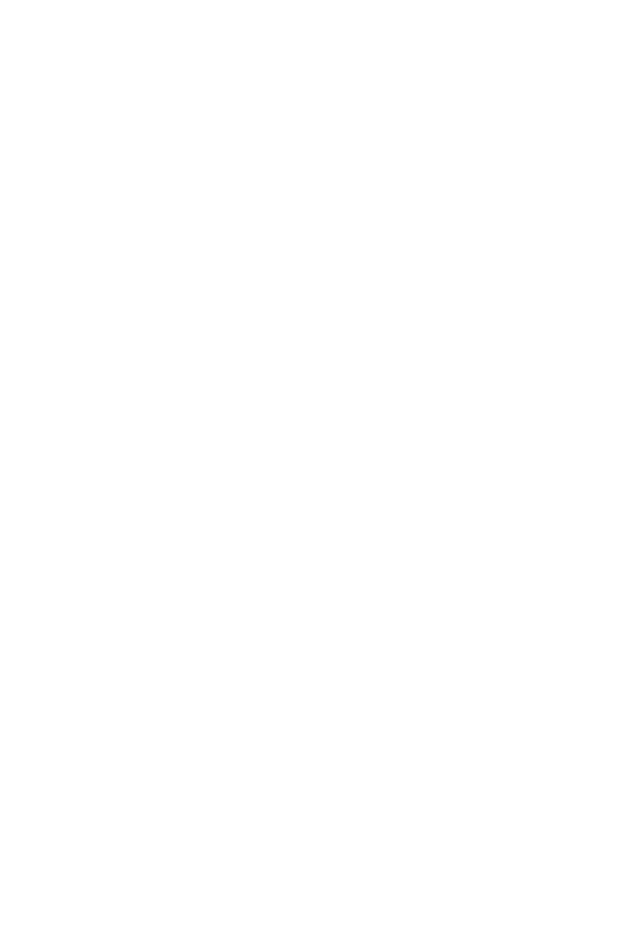
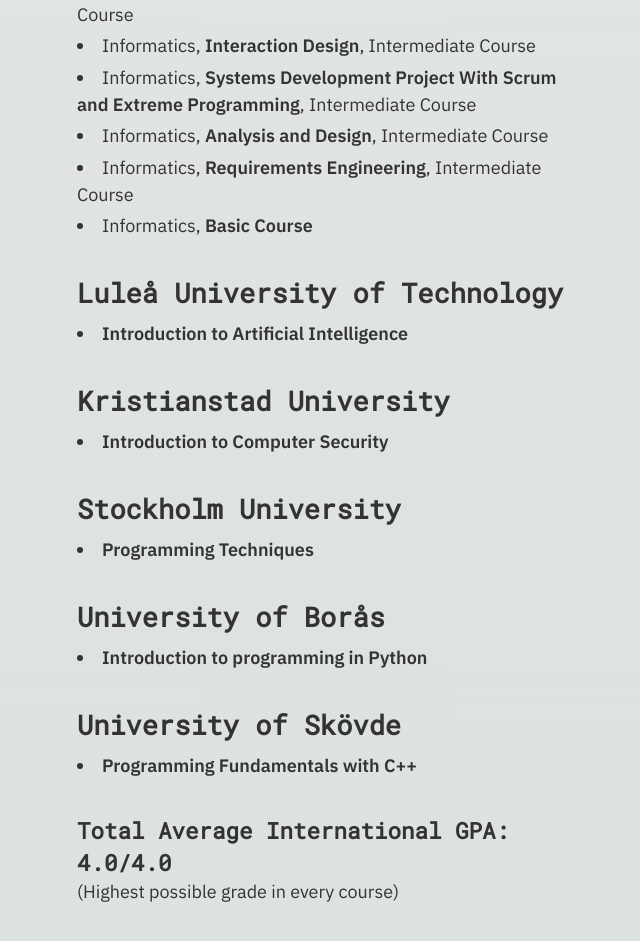
Before and after one commit to TheoSoh/portfolio-theo, a React (Vite) app: page / in a window 1280 px wide. Shown: the part 3323-4264 px from the top of the page, without its empty margins (563-1203 px from the left). Before the commit the page ends 2779 px from the top, so only its background shows below. Built offline with nearby package versions, Linux system fonts and the light colour scheme.

Commit message:
created education section
also created university component for reuseable purposes.

```diff
--- a/src/App.jsx
+++ b/src/App.jsx
@@ -2,6 +2,7 @@
 import Hero from './sections/Hero.jsx'
 import About from './sections/About.jsx'
 import Projects from './sections/Projects.jsx'
+import Education from './sections/Education.jsx';
 
 function App() {
 
@@ -16,6 +17,7 @@
           <div className='flex flex-col w-full relative gap-16 md:gap-20 lg:gap-28'>
             <About />
             <Projects />
+            <Education />
           </div>
         </div>
       </div>
--- /dev/null
+++ b/src/components/University.jsx
@@ -0,0 +1,20 @@
+import React from 'react'
+
+ const University = ({universityTitle, courses}) => {
+  return (
+    <div className='flex flex-col gap-2'>
+            <h2 className='font-mono font-bold text-2xl'>{universityTitle}</h2>
+            <ul className='flex flex-col list-disc list-inside gap-1'>
+                {courses && (
+                  <>
+                    {courses.map((course, index) => (
+                      <li key={index} dangerouslySetInnerHTML={{ __html: course }} />
+                    ))}
+                  </>
+                )}
+            </ul>
+        </div>
+  )
+}
+
+export default University
--- a/src/sections/Education.jsx
+++ b/src/sections/Education.jsx
@@ -0,0 +1,71 @@
+import React from 'react'
+import University from '../components/University'
+
+const Education = () => {
+  const oerebroUniversityCourses = [
+    "Informatics, <b>Advanced course</b> (ongoing...)",
+    "<b>Coping with Conflicts</b>",
+    "Informatics, <b>.NET Web Applications</b>, Intermediate Course",
+    "Informatics, <b>Database Management</b>, Intermediate Course",
+    "Informatics, <b>Object Oriented Programming with C#</b>, Intermediate Course",
+    "Informatics, <b>Web Client Programming</b>, Intermediate Course",
+    "Informatics, <b>Interaction Design</b>, Intermediate Course",
+    "Informatics, <b>Systems Development Project With Scrum and Extreme Programming</b>, Intermediate Course",
+    "Informatics, <b>Analysis and Design</b>, Intermediate Course",
+    "Informatics, <b>Requirements Engineering</b>, Intermediate Course",
+    "Informatics, <b>Basic Course</b>",
+  ]
+  const luleaUniversityCourses = [
+    "<b>Introduction to Artificial Intelligence</b>"
+  ]
+  const krisianstadUniversityCourses = [
+    "<b>Introduction to Computer Security</b>"
+  ]
+  const stockholmUniversityCourses = [
+    "<b>Programming Techniques</b>"
+  ]
+  const borasUniversityCourses = [
+    "<b>Introduction to programming in Python</b>"
+  ]
+  const skovdeUniversityCourses = [
+    "<b>Programming Fundamentals with C++</b>"
+  ]
+
+  return (
+    <section className='flex flex-col w-full gap-9'>
+      <h1 className='font-mono'>My completed or ongoing courses...</h1>
+      <div className='flex flex-col w-full gap-8'>
+        <University
+        universityTitle='Örebro University'
+        courses={oerebroUniversityCourses}
+        />
+        <University
+        universityTitle='Luleå University of Technology'
+        courses={luleaUniversityCourses}
+        />
+        <University
+        universityTitle='Kristianstad University'
+        courses={krisianstadUniversityCourses}
+        />
+        <University
+        universityTitle='Stockholm University'
+        courses={stockholmUniversityCourses}
+        />
+        <University
+        universityTitle='University of Borås'
+        courses={borasUniversityCourses}
+        />
+        <University
+        universityTitle='University of Skövde'
+        courses={skovdeUniversityCourses}
+        />
+        <div>
+        <h2 className='font-mono font-bold text-xl'>Total Average International GPA: 4.0/4.0</h2>
+        <p>(Highest possible grade in every course)</p>
+        </div>
+      </div>
+    </section>
+  )
+}
+
+export default Education
--- a/src/sections/Projects.jsx
+++ b/src/sections/Projects.jsx
@@ -26,8 +26,8 @@
   const createdUsingIconsP5 = [javaIcon, dotnetIcon, netbeansIcon, mysqlIcon]
 
   return (
-    <section className='grid grid-cols-1 w-full'>
-      <h1 className='w-full font-mono pb-9 lg:col-span-2'>Go ahead, have a look at my projects...</h1>
+    <section className='grid grid-cols-1 w-full gap-9'>
+      <h1 className='w-full font-mono lg:col-span-2'>Go ahead, have a look at my projects...</h1>
       <div className='grid grid-cols-1 lg:grid-cols-2 w-full gap-14 md:gap-10 lg:gap-16'>
         <div className='flex flex-col gap-14 md:gap-10 lg:gap-16'>
           <Project
```
